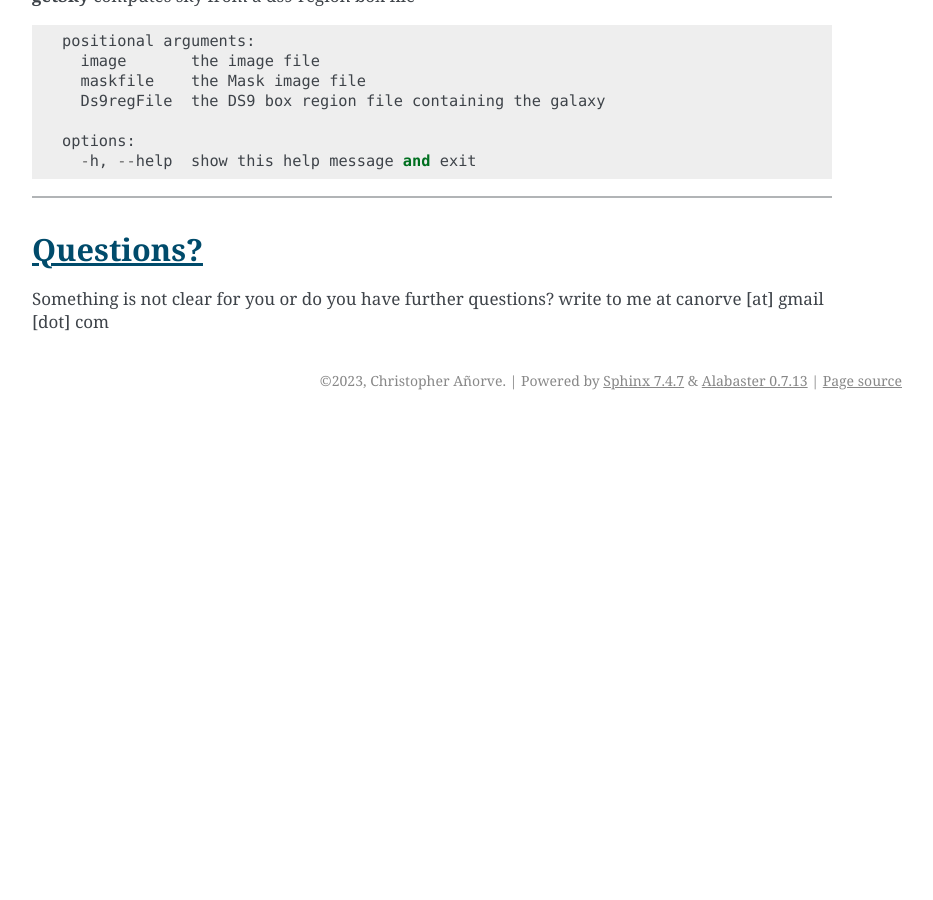
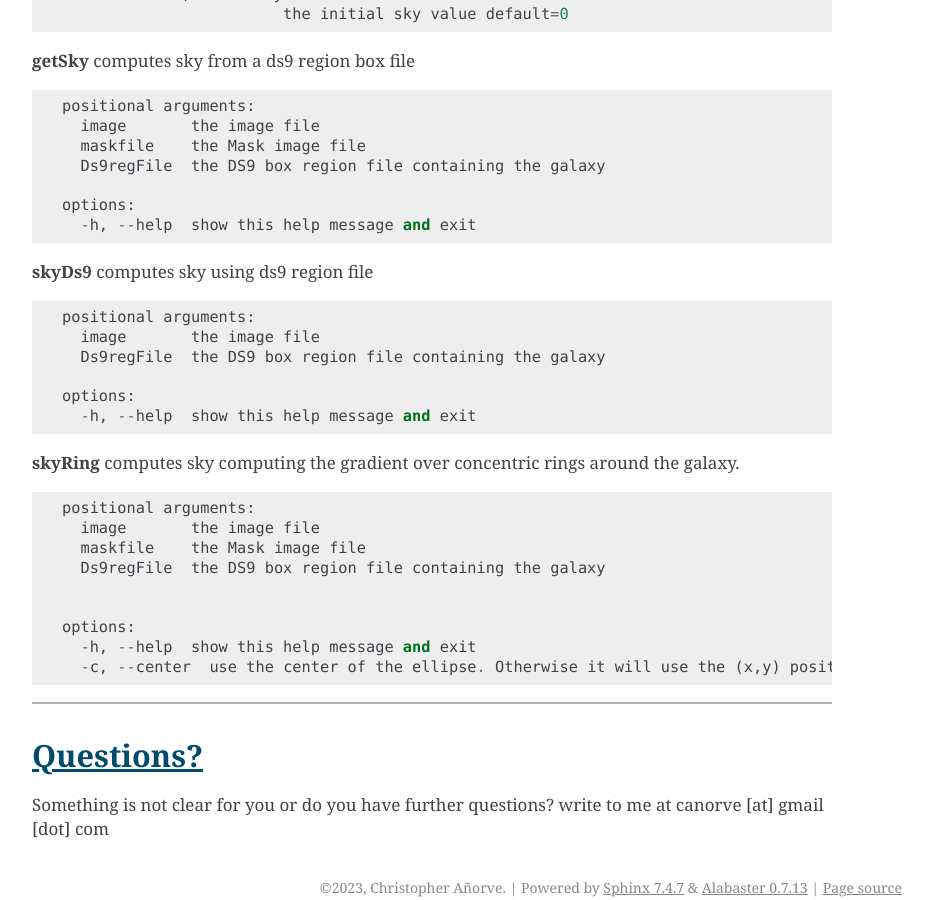
Before and after one commit to canorve/GALFITools, a Sphinx documentation site: the page built from docs/howto.rst, in a window 1280 px wide and 900 px high, scrolled down 9764 px. Shown: the whole window, without its empty margins (338-1271 px from the left). Built offline with Sphinx 7.4.7, drawn with Linux system fonts in a browser that asks for light colours; before the commit the page ends 10184 px from its top, so only the background shows below that; some of the changed text lies outside the part shown.

Commit message:
changes finished to Galfitools
 On branch master
 Changes to be committed:
	modified:   ../../../docs/api.rst
	modified:   ../../../docs/howto.rst
	modified:   SkyRing.py
	modified:   ../../../tests/test_sky.py

```diff
--- a/docs/howto.rst
+++ b/docs/howto.rst
@@ -24,6 +24,10 @@ be displayed with the "-h"  option.
 This How-To is divided in five sections: GALFIT input,
 GALFIT output, MGE, Sim, Sky
 
+
+**NOTE**: For all the routines involving a Ds9 region input, it
+must be saved as image (or physical) coordinates. DO NOT save it
+as wcs coordinates.
 
 
 **GALFIT INPUT**
@@ -545,6 +549,34 @@ Routines that compute the sky background
     -h, --help  show this help message and exit
 
 
+**skyDs9** computes sky using ds9 region file
+::
+
+  positional arguments:
+    image       the image file
+    Ds9regFile  the DS9 box region file containing the galaxy
+
+  options:
+    -h, --help  show this help message and exit
+
+
+
+**skyRing** computes sky computing the gradient over concentric rings
+around the galaxy.
+
+::
+
+  positional arguments:
+    image       the image file
+    maskfile    the Mask image file
+    Ds9regFile  the DS9 box region file containing the galaxy
+
+
+  options:
+    -h, --help  show this help message and exit
+    -c, --center  use the center of the ellipse. Otherwise it will use the (x,y) position with the highest value of the ellipse
+
+
 --------------
 
 **Questions?**
```
Also changed, not shown: docs/api.rst (+40 -0 lines), 2 other files.
